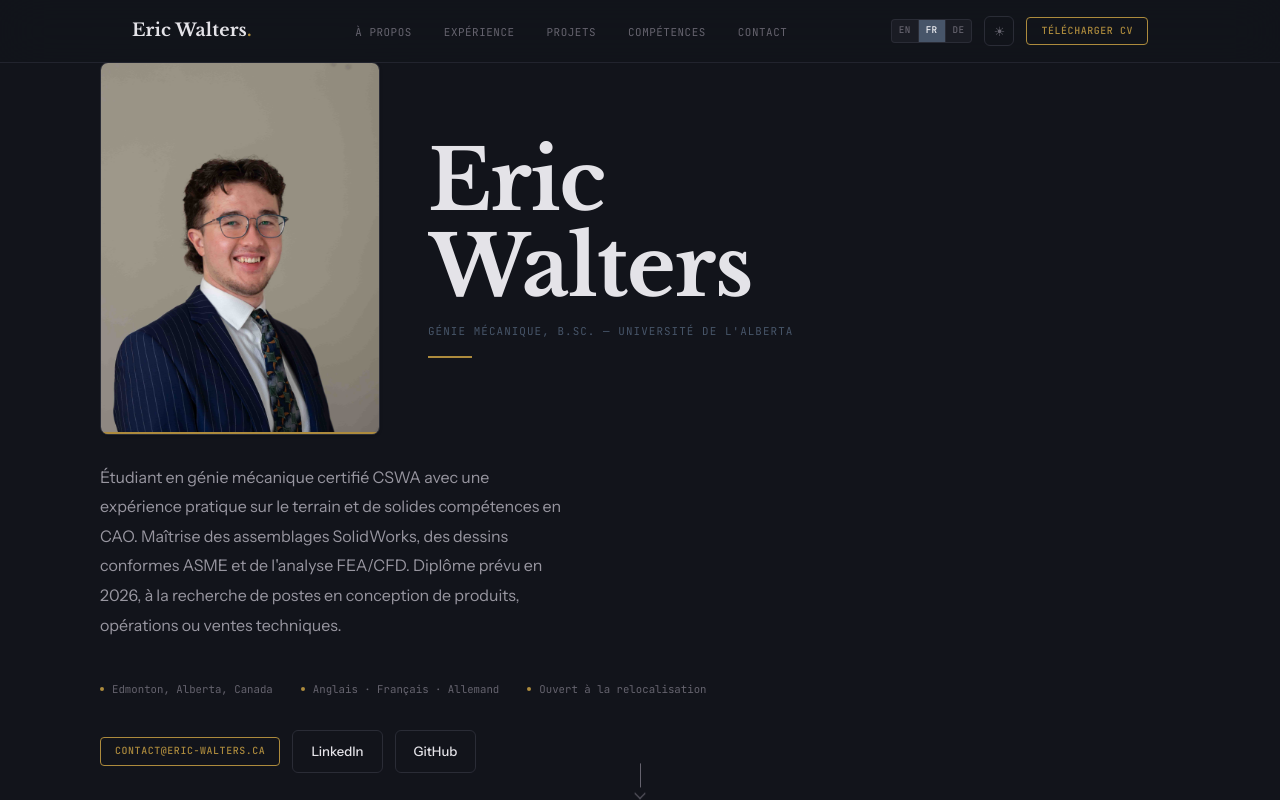
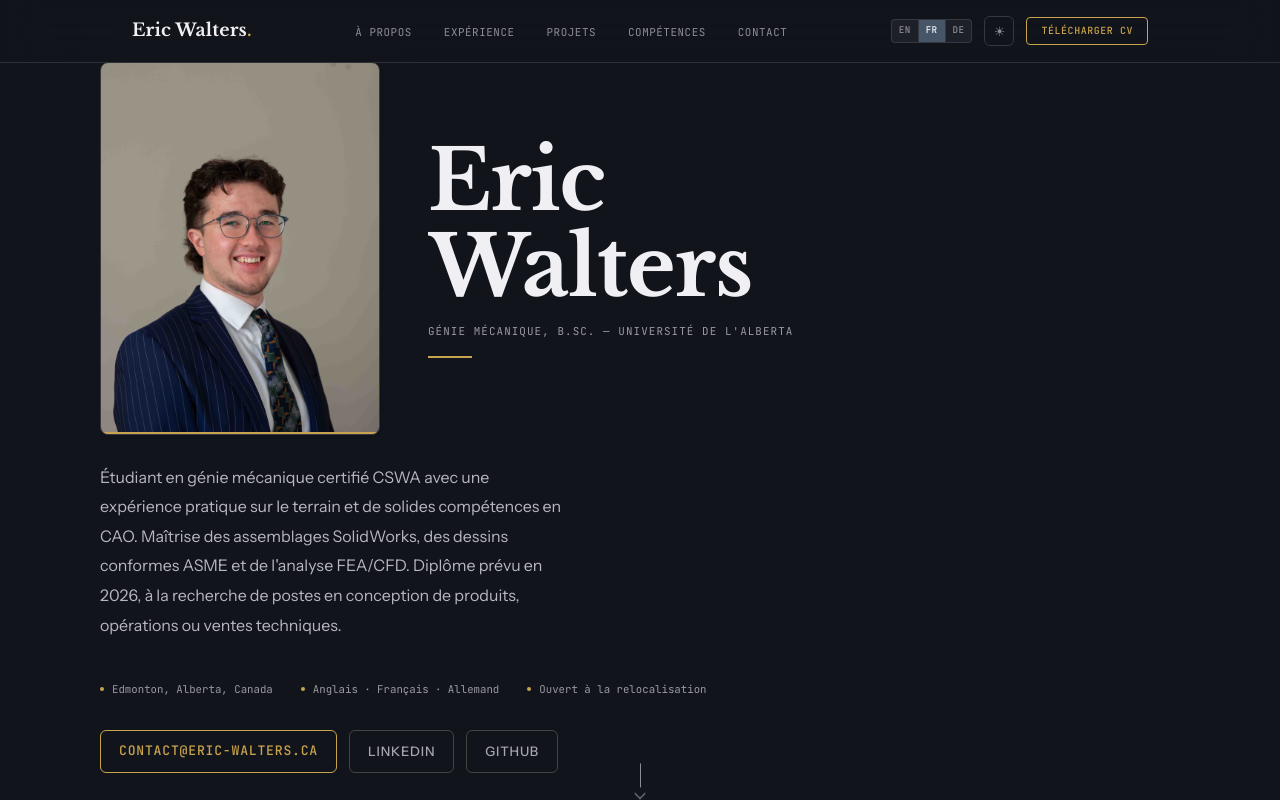
Before and after one commit to eric-walters/eric-walters.ca, an Eleventy site: page src/content/fr/index.njk in a window 1280 px wide. Both pictures are taken after a click on the button "Toggle theme". Shown: the top 800 px of the page. Built offline with nearby package versions, Linux system fonts and the light colour scheme; Eleventy itself is replaced by a stand-in of ours; files that its build step writes are made by us from their sources.

Commit message:
Fixes to dark mode contrast and readability

```diff
--- a/src/assets/css/components.css
+++ b/src/assets/css/components.css
@@ -71,7 +71,7 @@ nav {
   cursor: pointer; letter-spacing: 0.06em; text-transform: uppercase;
   transition: all 0.25s; text-decoration: none;
 }
-.cv-btn:hover { background: var(--gold); color: #12141B; }
+.cv-btn:hover { background: var(--gold); color: #F4F4F7; }
 
 
 /* ═══════════════════════════════════════════
@@ -150,6 +150,16 @@ nav {
 .hero-contact {
   display: flex; flex-wrap: wrap; align-items: center; gap: 0.75rem;
   margin-top: 2rem;
+}
+.hero-contact .cv-btn {
+  font-size: 0.82rem; padding: 9px 18px; border-radius: 6px;
+}
+.hero-contact .contact-link {
+  text-transform: uppercase; letter-spacing: 0.06em;
+  color: var(--steel); border-color: var(--steel);
+}
+.hero-contact .contact-link:hover {
+  background: var(--steel); color: #F4F4F7; border-color: var(--steel);
 }
 
 /* Scroll indicator */
@@ -396,7 +406,7 @@ nav {
 /* Project links — gold */
 .project-link {
   font-family: var(--mono); font-size: 0.68rem; font-weight: 500;
-  color: var(--gold); text-decoration: none; letter-spacing: 0.03em;
+  color: var(--steel); text-decoration: none; letter-spacing: 0.03em;
   display: inline-flex; align-items: center; gap: 0.4rem;
   transition: gap 0.25s; margin-top: 1.25rem;
 }
--- a/src/assets/css/tokens.css
+++ b/src/assets/css/tokens.css
@@ -58,20 +58,68 @@
 /* ── Dark Mode ── */
 [data-theme="dark"] {
   --bg: #12141B;
-  --bg-card: #1A1C24;
-  --bg-alt: #161820;
-  --bg-card-hover: #1F212A;
-  --text: #E4E3E8;
-  --text-2: #9896A0;
-  --text-3: #65636E;
-  --border: #2A2C36;
-  --border-subtle: #22242E;
+  --bg-card: #1E2029;
+  --bg-alt: #181A22;
+  --bg-card-hover: #252731;
+  --text: #F0EFF3;
+  --text-2: #B8B6C0;
+  --text-3: #8E8C96;
+  --border: #363840;
+  --border-subtle: #2E3038;
   --nav-bg: rgba(18, 20, 27, 0.9);
   --shadow-card: 0 1px 3px rgba(0,0,0,0.2);
   --shadow-hover: 0 8px 30px rgba(0,0,0,0.3);
+
+  --gold: #C9A44E;
+  --slate: #8A9AB0;
+  --slate-tint: rgba(138, 154, 176, 0.1);
+}
+
+/* ── Dark Mode component overrides ── */
+
+[data-theme="dark"] .about-stat-number {
+  color: #B0C0D4;
+}
+
+[data-theme="dark"] .hero-eyebrow {
+  color: #9A98A4;
+}
+
+[data-theme="dark"] .hero-desc {
+  color: #B8B6C0;
+}
+
+[data-theme="dark"] .hero-meta-item {
+  color: #9A98A4;
+}
+
+[data-theme="dark"] .hero-contact .contact-link {
+  border-color: #444;
+  color: #A8A6B0;
 }
 
 [data-theme="dark"] .tag {
-  background: rgba(71, 85, 105, 0.15);
-  color: var(--steel-light);
+  border-color: #404250;
+  color: #9896A0;
 }
+
+[data-theme="dark"] .timeline-date,
+[data-theme="dark"] .timeline-location {
+  color: #807E88;
+}
+
+[data-theme="dark"] .timeline-dot {
+  background: #8A9AB0;
+}
+
+[data-theme="dark"] .project-link {
+  color: var(--slate);
+}
+
+[data-theme="dark"] .skills-list li {
+  border-bottom-color: #363840;
+}
+
+[data-theme="dark"] footer {
+  color: #807E88;
+}
```
